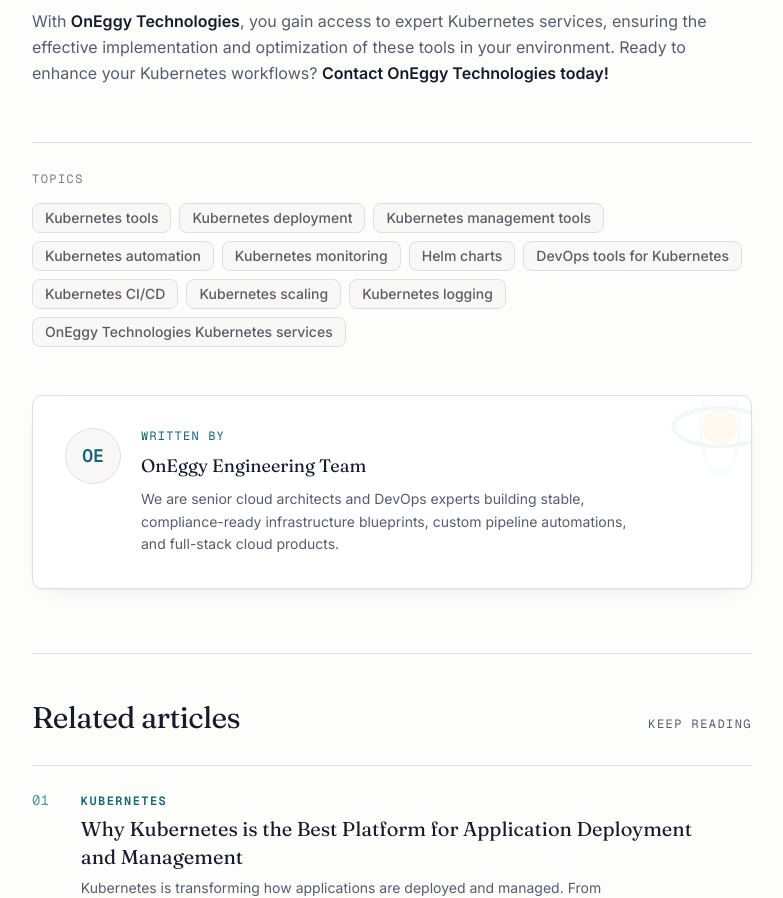
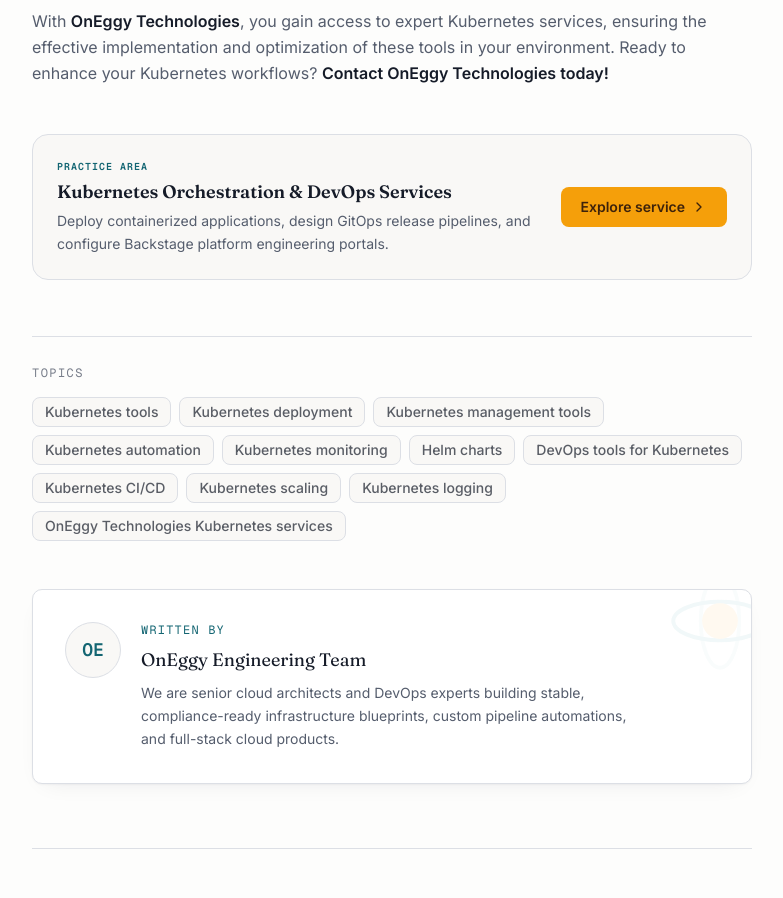
Before and after one commit to onEggy/OnEggyWeb, a Next.js app: page /blogs/20-best-kubernetes-tools-oneggy in a window 1280 px wide. Shown: the part 6420-7318 px from the top of the page, without its empty margins (248-1031 px from the left). Built offline with nearby package versions, Linux system fonts and the light colour scheme; no server answers.

Commit message:
chore(growth): implement contextual CTAs, blog internal link cards, compile warnings fixes, and focus accessibility overrides

```diff
--- a/src/app/blog/page.tsx
+++ b/src/app/blog/page.tsx
@@ -35,7 +35,7 @@
 // Helper function to read all posts on the server
 function getBlogPosts(): BlogPostInfo[] {
   try {
-    const indexFilePath = path.join(process.cwd(), "public/AllBlogs/index.json");
+    const indexFilePath = path.join(/*turbopackIgnore: true*/ process.cwd(), "public/AllBlogs/index.json");
     if (!fs.existsSync(indexFilePath)) return [];
 
     const rawData = fs.readFileSync(indexFilePath, "utf8");
@@ -48,7 +48,7 @@
       // Sourcing main image and date from the markdown frontmatter.
       // Read time is estimated from the overview length.
       try {
-        const mdPath = path.join(process.cwd(), post.mdFileLocation.replace("./", ""));
+        const mdPath = path.join(/*turbopackIgnore: true*/ process.cwd(), post.mdFileLocation.replace("./", ""));
         if (fs.existsSync(mdPath)) {
           const content = fs.readFileSync(mdPath, "utf8");
           const frontmatterMatch = content.match(/^---\r?\n([\s\S]*?)\r?\n---/);
--- a/src/app/blogs/[slug]/page.tsx
+++ b/src/app/blogs/[slug]/page.tsx
@@ -4,7 +4,7 @@
 import { notFound } from "next/navigation";
 import Link from "next/link";
 import Image from "next/image";
-import { ArrowLeft, ArrowUpRight, Calendar, Clock, User } from "lucide-react";
+import { ArrowLeft, ArrowUpRight, Calendar, Clock, User, ChevronRight } from "lucide-react";
 import { OrbitMark } from "@/components/common/orbit-mark";
 import { parseMarkdown } from "@/lib/markdown-parser";
 
@@ -23,7 +23,7 @@
 // Generate static params for all 65 blog posts
 export async function generateStaticParams() {
   try {
-    const indexFilePath = path.join(process.cwd(), "public/AllBlogs/index.json");
+    const indexFilePath = path.join(/*turbopackIgnore: true*/ process.cwd(), "public/AllBlogs/index.json");
     if (!fs.existsSync(indexFilePath)) return [];
 
     const rawData = fs.readFileSync(indexFilePath, "utf8");
@@ -53,7 +53,7 @@
 // Read the blog index once and return all entries
 function getAllPosts(): BlogPostFileEntry[] {
   try {
-    const indexFilePath = path.join(process.cwd(), "public/AllBlogs/index.json");
+    const indexFilePath = path.join(/*turbopackIgnore: true*/ process.cwd(), "public/AllBlogs/index.json");
     if (!fs.existsSync(indexFilePath)) return [];
     const rawData = fs.readFileSync(indexFilePath, "utf8");
     return JSON.parse(rawData) as BlogPostFileEntry[];
@@ -75,7 +75,7 @@
 // Helper to get blog post content and metadata
 function getBlogPost(slug: string) {
   try {
-    const indexFilePath = path.join(process.cwd(), "public/AllBlogs/index.json");
+    const indexFilePath = path.join(/*turbopackIgnore: true*/ process.cwd(), "public/AllBlogs/index.json");
     if (!fs.existsSync(indexFilePath)) return null;
 
     const rawData = fs.readFileSync(indexFilePath, "utf8");
@@ -83,7 +83,7 @@
     const postEntry = posts.find((p) => p.slug === slug);
     if (!postEntry) return null;
 
-    const mdPath = path.join(process.cwd(), postEntry.mdFileLocation.replace("./", ""));
+    const mdPath = path.join(/*turbopackIgnore: true*/ process.cwd(), postEntry.mdFileLocation.replace("./", ""));
     if (!fs.existsSync(mdPath)) return null;
 
     const fileContent = fs.readFileSync(mdPath, "utf8");
@@ -175,6 +175,42 @@
       description: post.description,
       images: [`https://www.oneggy.com${post.mainBigImage}`],
     },
+  };
+}
+
+interface ServiceMapping {
+  name: string;
+  href: string;
+  desc: string;
+}
+
+function getRelatedService(category: string): ServiceMapping | null {
+  const cat = (category || "").toLowerCase();
+  if (cat.includes("aws") || cat.includes("cloud") || cat.includes("cost") || cat.includes("billing")) {
+    return {
+      name: "AWS Cloud Managed Services",
+      href: "/services/aws-cloud-managed-services",
+      desc: "Optimize infrastructure costs, security guardrails, and compliance postures under senior AWS cloud governance."
+    };
+  }
+  if (cat.includes("devops") || cat.includes("kubernetes") || cat.includes("ci") || cat.includes("pipeline") || cat.includes("automation")) {
+    return {
+      name: "Kubernetes Orchestration & DevOps Services",
+      href: "/services/kubernetes",
+      desc: "Deploy containerized applications, design GitOps release pipelines, and configure Backstage platform engineering portals."
+    };
+  }
+  if (cat.includes("web") || cat.includes("app") || cat.includes("software") || cat.includes("mobile") || cat.includes("api") || cat.includes("database") || cat.includes("security")) {
+    return {
+      name: "Full Stack & Custom Software Engineering",
+      href: "/services/full-stack-web-development",
+      desc: "Engineered next-gen Next.js web applications, React Native mobile apps, and enterprise DevOps security blueprints."
+    };
+  }
+  return {
+    name: "AWS Cloud & DevOps Advisory Services",
+    href: "/services",
+    desc: "Explore our comprehensive modern DevOps, IaC orchestration, and AWS managed services portfolios."
   };
 }
 
@@ -314,6 +350,27 @@
           dangerouslySetInnerHTML={{ __html: post.htmlContent }}
         />
 
+        {/* Dynamic Service practice lead capture link */}
+        {(() => {
+          const service = getRelatedService(post.category);
+          if (!service) return null;
+          return (
+            <div className="mt-12 p-6 rounded-2xl border border-border bg-surface-subtle relative overflow-hidden flex flex-col sm:flex-row items-baseline sm:items-center justify-between gap-5">
+              <div className="space-y-1 max-w-[50ch]">
+                <span className="text-[10px] font-mono uppercase tracking-widest text-primary-strong font-semibold block">Practice Area</span>
+                <h3 className="font-display text-lg text-foreground font-semibold">{service.name}</h3>
+                <p className="text-sm text-muted-foreground leading-relaxed">{service.desc}</p>
+              </div>
+              <Link
+                href={service.href}
+                className="inline-flex items-center gap-1.5 h-10 px-5 rounded-md bg-accent text-accent-foreground hover:bg-accent/90 transition-colors font-semibold text-sm cursor-pointer shrink-0"
+              >
+                Explore service <ChevronRight className="h-4 w-4" />
+              </Link>
+            </div>
+          );
+        })()}
+
         {/* Topics */}
         {post.keywords.length > 0 && (
           <div className="mt-14 pt-7 border-t border-border">
--- a/src/app/error.tsx
+++ b/src/app/error.tsx
@@ -56,7 +56,7 @@
         <div className="pt-4 border-t border-border flex items-center justify-center gap-2 text-xs text-muted-foreground flex-wrap">
           <Mail className="h-4 w-4 text-primary" aria-hidden="true" />
           <span>Need immediate assistance? Email us at</span>
-          <a href="mailto:support@oneggy.com" className="text-primary-strong hover:underline">support@oneggy.com</a>
+          <a href="mailto:ask@oneggy.com" className="text-primary-strong hover:underline">ask@oneggy.com</a>
         </div>
       </div>
     </div>
--- a/src/app/globals.css
+++ b/src/app/globals.css
@@ -281,3 +281,12 @@
   .animate-marquee { animation: none; }
   .orbit-spin { animation: none; }
 }
+
+/* Visually distinct keyboard and focus borders on form controls */
+input:focus,
+select:focus,
+textarea:focus {
+  outline: none;
+  border-color: hsl(var(--primary-strong)) !important;
+  box-shadow: 0 0 0 2px hsl(var(--background)), 0 0 0 4px hsl(var(--primary) / 0.3) !important;
+}
--- a/src/app/not-found.tsx
+++ b/src/app/not-found.tsx
@@ -39,7 +39,7 @@
         <div className="pt-8 border-t border-border flex items-center justify-center gap-2 text-xs text-muted-foreground flex-wrap">
           <HelpCircle className="h-4 w-4 text-primary" aria-hidden="true" />
           <span>Need help finding a service? Contact our desk at</span>
-          <a href="mailto:support@oneggy.com" className="text-primary-strong hover:underline">support@oneggy.com</a>
+          <a href="mailto:ask@oneggy.com" className="text-primary-strong hover:underline">ask@oneggy.com</a>
         </div>
       </div>
     </div>
--- a/src/app/sitemap.ts
+++ b/src/app/sitemap.ts
@@ -46,14 +46,14 @@
   // Dynamic blog sitemap mapping
   let blogSitemap: MetadataRoute.Sitemap = [];
   try {
-    const indexFilePath = path.join(process.cwd(), "public/AllBlogs/index.json");
+    const indexFilePath = path.join(/*turbopackIgnore: true*/ process.cwd(), "public/AllBlogs/index.json");
     if (fs.existsSync(indexFilePath)) {
       const rawData = fs.readFileSync(indexFilePath, "utf8");
       const posts = JSON.parse(rawData);
       blogSitemap = posts.map((post: { slug: string; mdFileLocation: string }) => {
         let date = new Date();
         try {
-          const mdPath = path.join(process.cwd(), post.mdFileLocation.replace("./", ""));
+          const mdPath = path.join(/*turbopackIgnore: true*/ process.cwd(), post.mdFileLocation.replace("./", ""));
           if (fs.existsSync(mdPath)) {
             const content = fs.readFileSync(mdPath, "utf8");
             const frontmatterMatch = content.match(/^---\r?\n([\s\S]*?)\r?\n---/);
```
Also changed, not shown: src/app/services/[slug]/page.tsx (+15 -7 lines).
